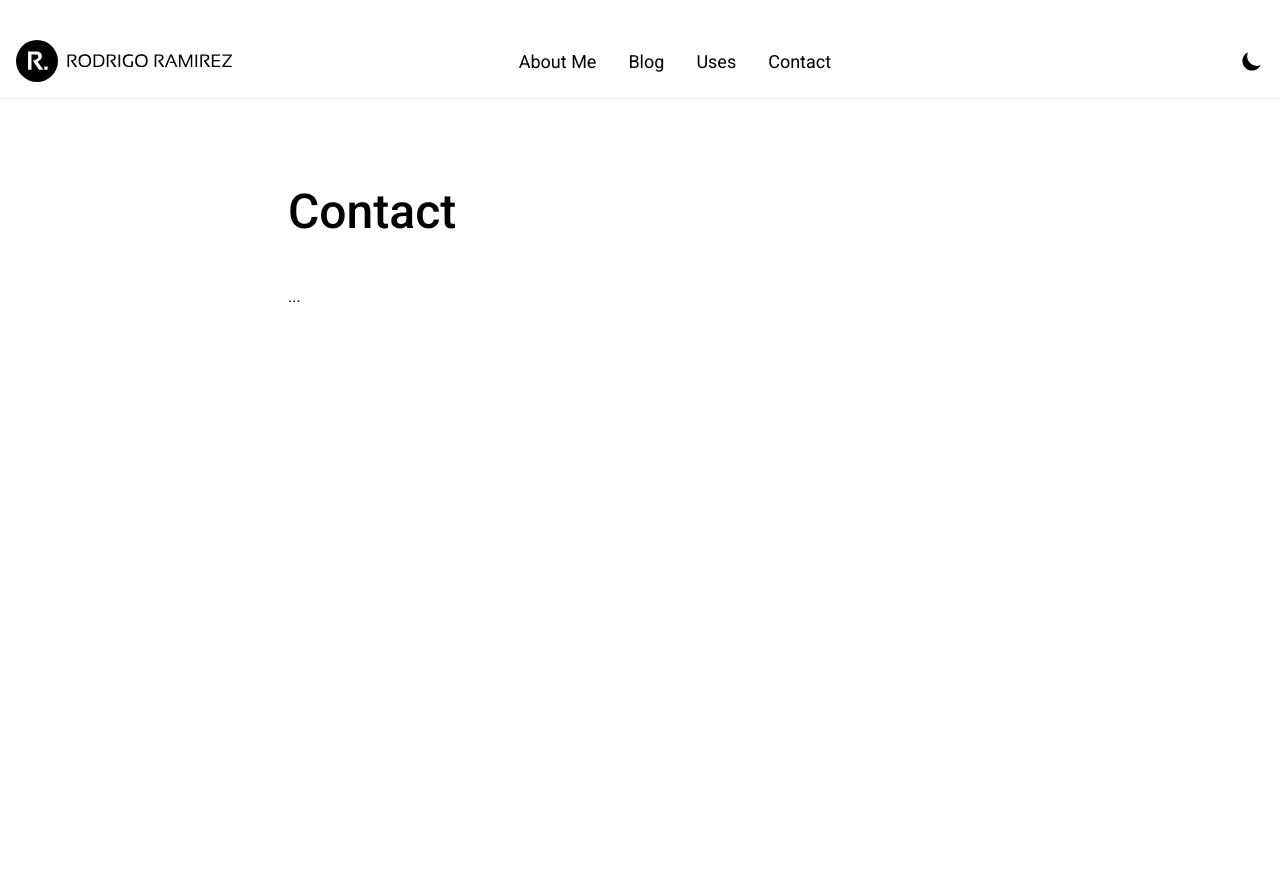
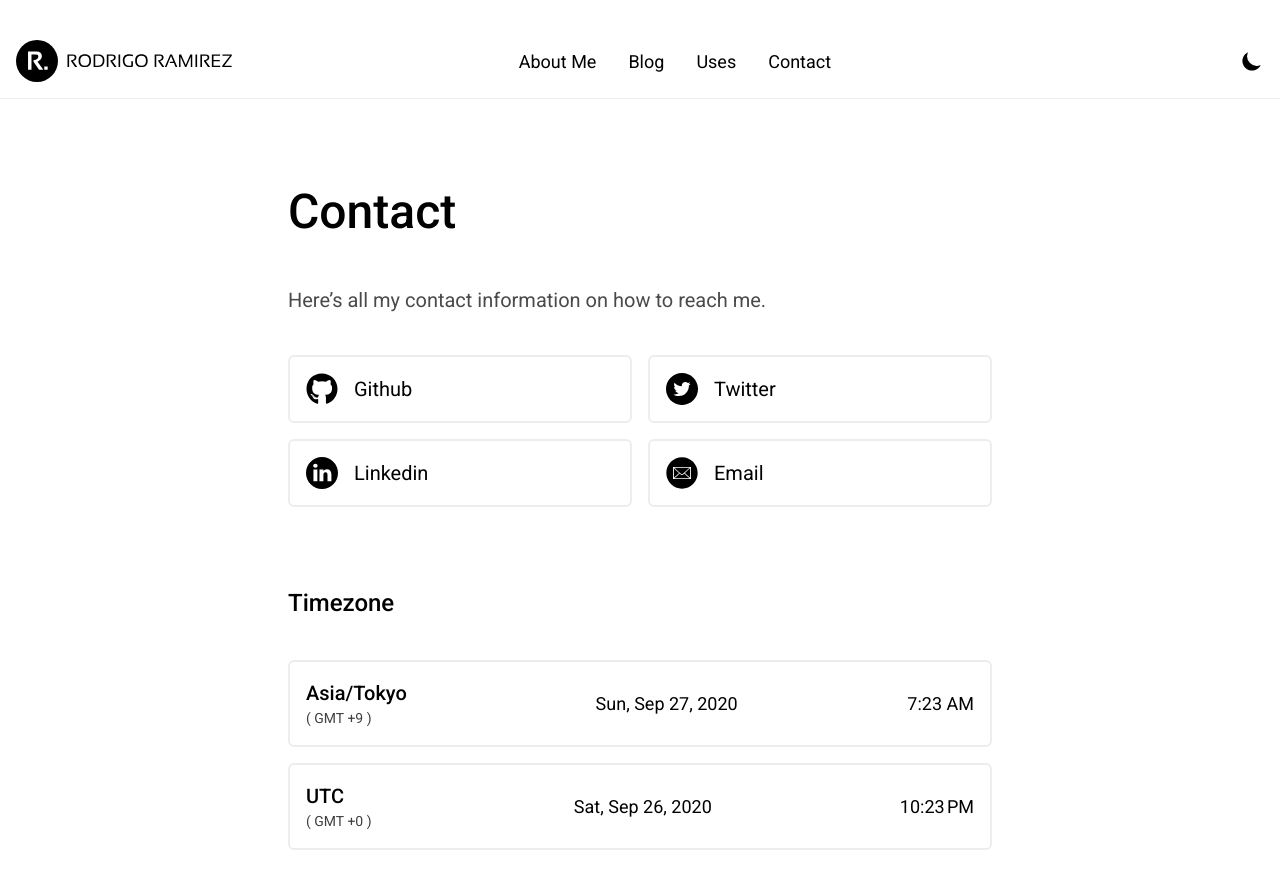
Before and after one commit to xpromx/xpromx.me, a Next.js app: page /contact in a window 1280 px wide. Shown: the top 888 px of the page. Before the commit the page ends 824 px from the top, so only its background shows below. Built offline with nearby package versions, Linux system fonts and the light colour scheme; some icons are missing.

Commit message:
feat(page/contact): setup page

```diff
--- a/src/constants.ts
+++ b/src/constants.ts
@@ -2,6 +2,7 @@ export const SITE_NAME = "Rodrigo Ramirez";
 export const SITE_DESCRIPTION =
   "I am a Full-Stack Developer with 10+ years of experience in design, development, and deployment of enterprise-scale websites.";
 export const DEFAULT_LOCALE = "en";
+export const TIMEZONE = "Asia/Tokyo";
 
 // SOCIAL NETWORKS
 export const GITHUB = "https://github.com/xpromx";
--- a/src/pages/contact.tsx
+++ b/src/pages/contact.tsx
@@ -1,12 +1,62 @@
 import React, { FC } from "react";
-import { Layout, Title } from "@components";
+import {
+  Icon,
+  IconType,
+  Layout,
+  Paragraph,
+  Subtitle,
+  Timezone,
+  Title,
+} from "@components";
+import { EMAIL, GITHUB, LINKEDIN, TWITTER } from "src/constants";
+
+interface ItemProps {
+  icon: IconType;
+  href: string;
+}
+
+const Item: FC<ItemProps> = ({ children, icon, href }) => {
+  return (
+    <a
+      href={href}
+      target="blank"
+      className="border-2 rounded-md p-4 flex items-center text-xl"
+    >
+      <Icon icon={icon} className="mr-4 text-2xl" />
+      <div>{children}</div>
+    </a>
+  );
+};
 
 const Page: FC = () => {
   return (
     <Layout title="Contact">
       <Layout.Main>
         <Title>Contact</Title>
-        ...
+        <Paragraph>
+          Here’s all my contact information on how to reach me.
+        </Paragraph>
+
+        <div className="grid sm:grid-cols-2 gap-4 mt-10">
+          <Item icon="github" href={GITHUB}>
+            Github
+          </Item>
+
+          <Item icon="twitter" href={TWITTER}>
+            Twitter
+          </Item>
+
+          <Item icon="linkedin" href={LINKEDIN}>
+            Linkedin
+          </Item>
+
+          <Item icon="email" href={`mailto:${EMAIL}`}>
+            Email
+          </Item>
+        </div>
+
+        <Subtitle className="mt-20">Timezone</Subtitle>
+        <Timezone />
       </Layout.Main>
     </Layout>
   );
```
